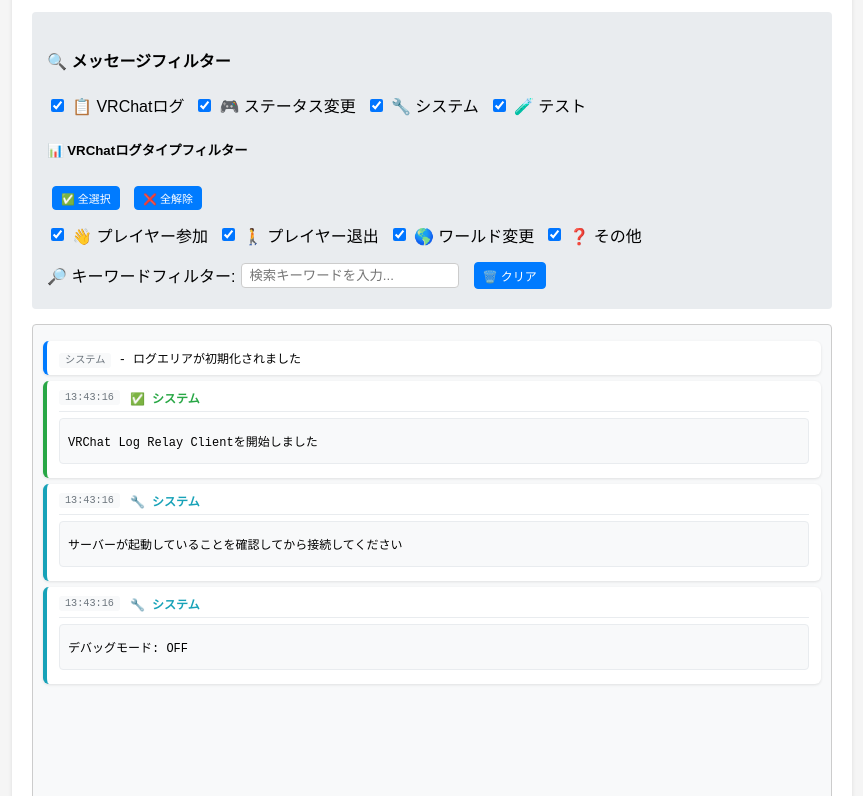
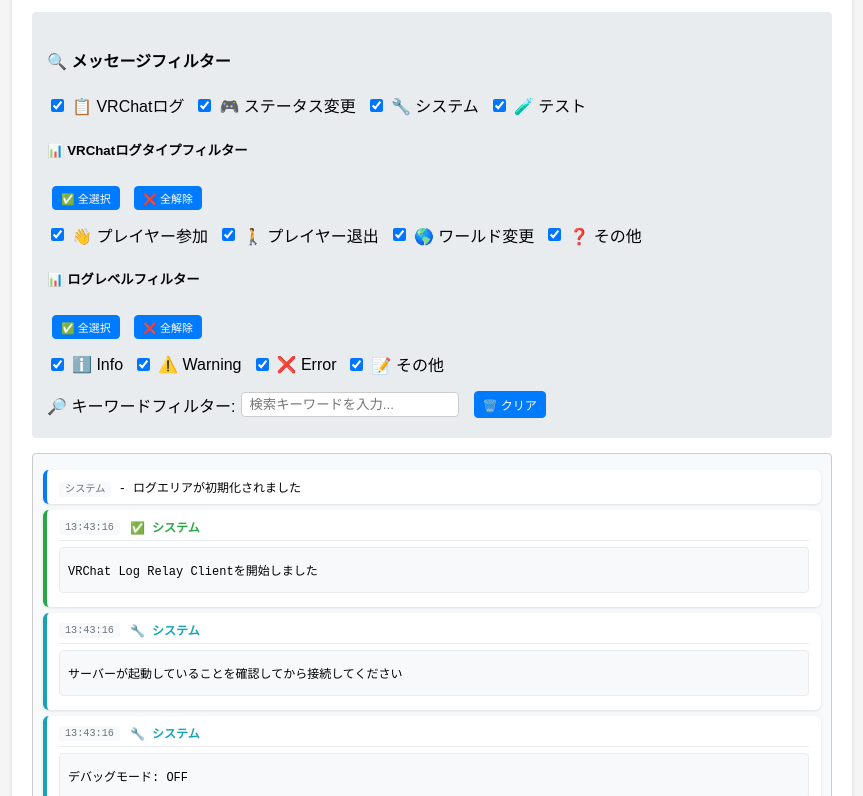
Before and after one commit to kurotori4423/vrc-log-relay-server, a website: page public/index.html in a window 1280 px wide. Shown: the part 304-1100 px from the top of the page, without its empty margins (208-1071 px from the left). Drawn offline with Linux system fonts and the light colour scheme.

Commit message:
feat: ログレベルフィルター機能を追加し、全選択・全解除ボタンを実装

```diff
--- a/public/index.html
+++ b/public/index.html
@@ -279,6 +279,35 @@
                     </label>
                 </div>
             </div>
+            <div style="margin-top: 10px;">
+                <h5>📊 ログレベルフィルター</h5>
+                <div style="margin-bottom: 8px;">
+                    <button onclick="toggleAllLogLevelFilters(true)" style="padding: 3px 8px; font-size: 11px; margin-right: 5px;">
+                        ✅ 全選択
+                    </button>
+                    <button onclick="toggleAllLogLevelFilters(false)" style="padding: 3px 8px; font-size: 11px;">
+                        ❌ 全解除
+                    </button>
+                </div>
+                <div style="display: flex; gap: 10px; flex-wrap: wrap;">
+                    <label style="display: flex; align-items: center; gap: 5px;">
+                        <input type="checkbox" id="filterLevelInfo" checked onchange="toggleFilter()">
+                        ℹ️ Info
+                    </label>
+                    <label style="display: flex; align-items: center; gap: 5px;">
+                        <input type="checkbox" id="filterLevelWarning" checked onchange="toggleFilter()">
+                        ⚠️ Warning
+                    </label>
+                    <label style="display: flex; align-items: center; gap: 5px;">
+                        <input type="checkbox" id="filterLevelError" checked onchange="toggleFilter()">
+                        ❌ Error
+                    </label>
+                    <label style="display: flex; align-items: center; gap: 5px;">
+                        <input type="checkbox" id="filterLevelOther" checked onchange="toggleFilter()">
+                        📝 その他
+                    </label>
+                </div>
+            </div>
             <div style="margin-top: 10px; display: flex; gap: 10px; align-items: center;">
                 <label style="display: flex; align-items: center; gap: 5px;">
                     🔎 キーワードフィルター:
@@ -545,6 +574,13 @@
                     logEntry.setAttribute('data-message-content', message.data.message);
                 }
 
+                // ログレベルをデータ属性として設定
+                if (message.data.raw && message.data.raw.level) {
+                    logEntry.setAttribute('data-log-level', message.data.raw.level.toLowerCase());
+                } else {
+                    logEntry.setAttribute('data-log-level', 'other');
+                }
+
                 // パース結果のタイプがある場合はデータ属性に設定
                 // サーバーからのメッセージ構造に対応：message.data.parsed または message.parsed
                 const parsedData = message.data.parsed || message.parsed;
@@ -561,6 +597,9 @@
                         console.log('No parsed type found for message:', message);
                     }
                 }
+            } else {
+                // 非VRChatメッセージの場合はデフォルトのログレベルを設定
+                logEntry.setAttribute('data-log-level', 'other');
             }
 
             // ヘッダー部分（タイムスタンプとタイプ）
@@ -1027,7 +1066,39 @@
                 }
 
                 // 基本ログフィルターとVRChatログタイプフィルターの両方がONの場合のみ表示
-                return basicLogFilter && specificShow;
+                shouldShow = basicLogFilter && specificShow;
+            }
+
+            // ログレベルフィルターをチェック（全メッセージ対象）
+            if (shouldShow && element) {
+                const logLevel = element.getAttribute('data-log-level') || 'other';
+                let levelShow = false;
+
+                switch(logLevel) {
+                    case 'info':
+                        levelShow = document.getElementById('filterLevelInfo').checked;
+                        break;
+                    case 'warning':
+                    case 'warn':
+                        levelShow = document.getElementById('filterLevelWarning').checked;
+                        break;
+                    case 'error':
+                        levelShow = document.getElementById('filterLevelError').checked;
+                        break;
+                    default:
+                        levelShow = document.getElementById('filterLevelOther').checked;
+                        break;
+                }
+
+                if (debugMode) {
+                    console.log('Log level filter check:', {
+                        logLevel,
+                        levelShow,
+                        finalResult: shouldShow && levelShow
+                    });
+                }
+
+                shouldShow = shouldShow && levelShow;
             }
 
             if (debugMode) {
@@ -1107,9 +1178,10 @@
             const logEntry = document.createElement('div');
             logEntry.className = 'message';
             logEntry.setAttribute('data-message-type', 'system');
+            logEntry.setAttribute('data-log-level', level);
 
             // フィルター設定をチェック
-            const shouldShow = shouldShowMessage('system') && matchesKeywordFilter(logEntry);
+            const shouldShow = shouldShowMessage('system', logEntry) && matchesKeywordFilter(logEntry);
             if (!shouldShow) {
                 logEntry.style.display = 'none';
             }
@@ -1207,11 +1279,31 @@
             addLog('システム', `VRChatログフィルター: ${checked ? '全選択' : '全解除'}`, 'info');
         }
 
+        function toggleAllLogLevelFilters(checked) {
+            const logLevelFilterIds = [
+                'filterLevelInfo',
+                'filterLevelWarning',
+                'filterLevelError',
+                'filterLevelOther'
+            ];
+
+            logLevelFilterIds.forEach(id => {
+                const checkbox = document.getElementById(id);
+                if (checkbox) {
+                    checkbox.checked = checked;
+                }
+            });
+
+            applyFilters();
+            addLog('システム', `ログレベルフィルター: ${checked ? '全選択' : '全解除'}`, 'info');
+        }
+
         function debugFilterElements() {
             const filterIds = [
                 'filterLog', 'filterStatus', 'filterSystem', 'filterTest',
                 'filterUserJoin', 'filterUserLeave', 'filterWorldChange',
-                'filterUdonEvent', 'filterUnknown'
+                'filterUdonEvent', 'filterUnknown',
+                'filterLevelInfo', 'filterLevelWarning', 'filterLevelError', 'filterLevelOther'
             ];
 
             console.log('=== フィルタ要素デバッグ ===');
```
